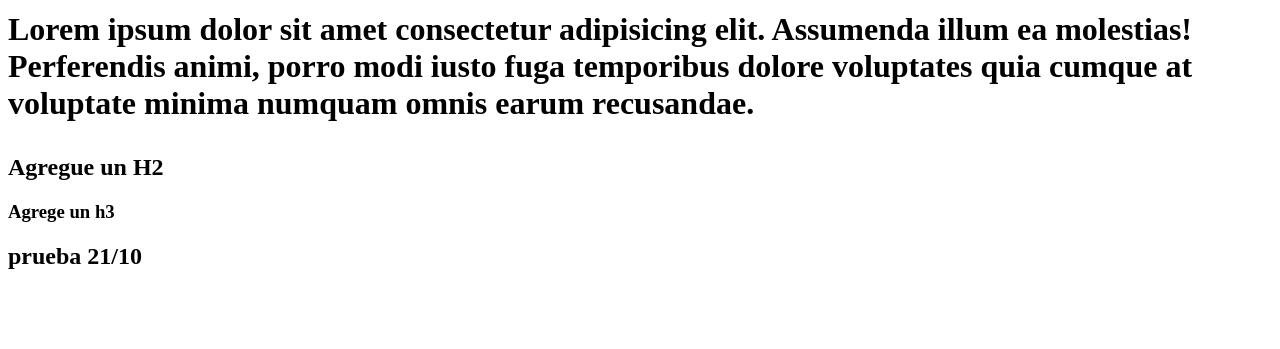
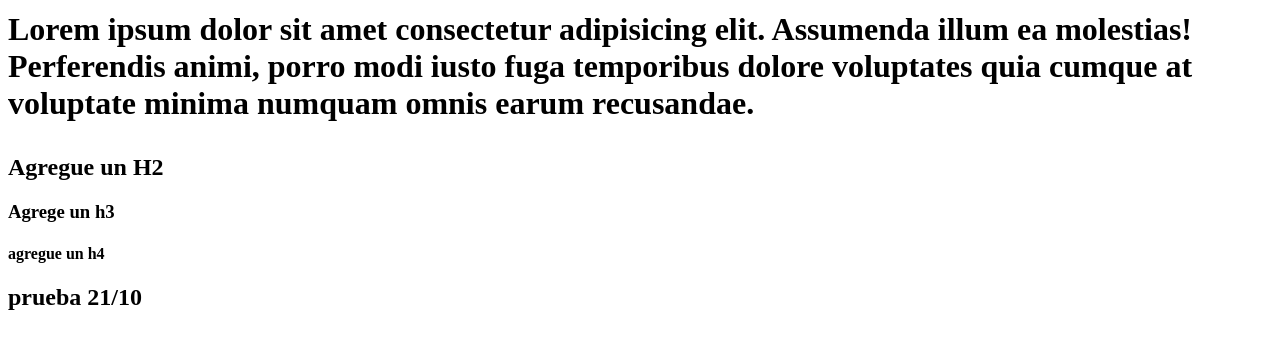
Before and after one commit to CofaltAlexis/PrimerRepositorio, a plain HTML site: page index.html in a window 1280 px wide. Shown: the part 79-428 px from the top of the page. Drawn offline with Linux system fonts and the light colour scheme.

Commit message:
agrege un h4

```diff
--- a/index.html
+++ b/index.html
@@ -13,6 +13,7 @@
 
 <h2>Agregue un H2 </h2>
 <h3>Agrege un h3</h3>
+<h4>agregue un h4</h4>
 
 <h2>prueba 21/10</h2>
 </body>
```
